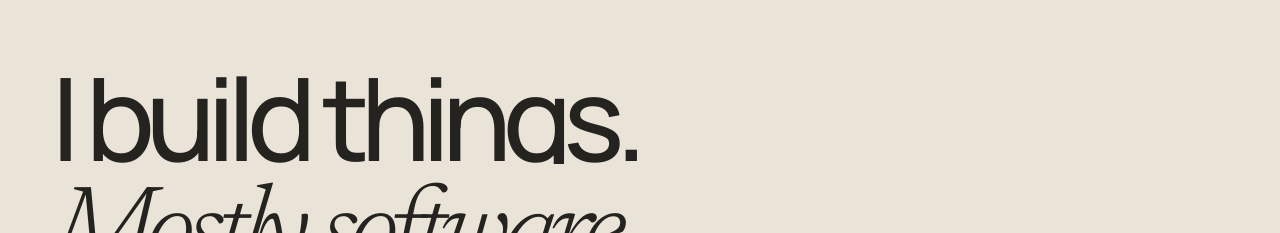
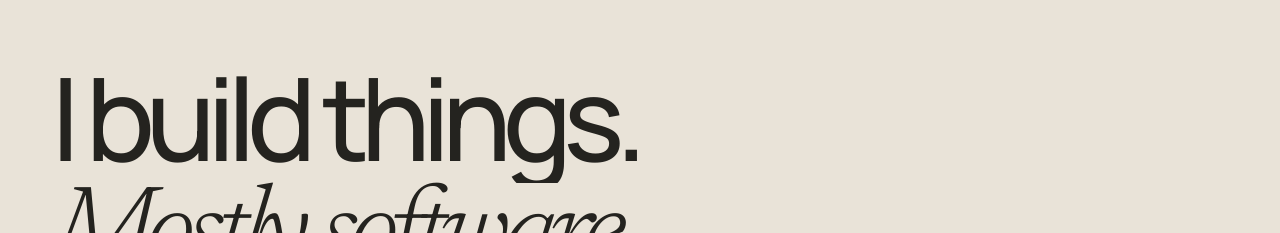
Before and after one commit to zeRonaldo/zeronaldo.github.io, a Next.js app: page / in a window 1280 px wide. Shown: the part 169-402 px from the top of the page. Built offline with nearby package versions, Linux system fonts and the light colour scheme; a web font is replaced by a local one.

Commit message:
fix: preserve hero text descenders

```diff
--- a/app/globals.css
+++ b/app/globals.css
@@ -38,7 +38,7 @@ a { color:inherit; text-decoration:none; }
 .hero h1 { margin:6vh 0; font-size:clamp(56px,9vw,142px); font-weight:500; line-height:.82; letter-spacing:-.075em; max-width:1200px; animation:hero-in .9s .08s cubic-bezier(.22,1,.36,1) both; }
 h1 em, footer h2 em { font-family:"Newsreader",serif; font-weight:300; }
 .type-line { display:block; height:.9em; }
-.type-line > span { position:relative; display:block; width:0; max-width:max-content; white-space:nowrap; overflow:hidden; animation:type-text 1.05s .35s steps(15,end) forwards; }
+.type-line > span { position:relative; display:block; width:0; max-width:max-content; padding-bottom:.16em; margin-bottom:-.16em; white-space:nowrap; overflow:hidden; animation:type-text 1.05s .35s steps(15,end) forwards; }
 .type-line > span::after { content:""; position:absolute; top:.06em; right:0; width:.045em; height:.72em; background:var(--bougainvillea); animation:cursor-blink .72s step-end 4, cursor-away .01s 3.25s forwards; }
 .hero-bottom { display:flex; align-items:end; justify-content:space-between; padding-left:42%; animation:fade-up .8s .22s cubic-bezier(.22,1,.36,1) both; }
 .hero-bottom p { max-width:520px; margin:0; font-size:clamp(16px,1.5vw,22px); line-height:1.5; }
```
